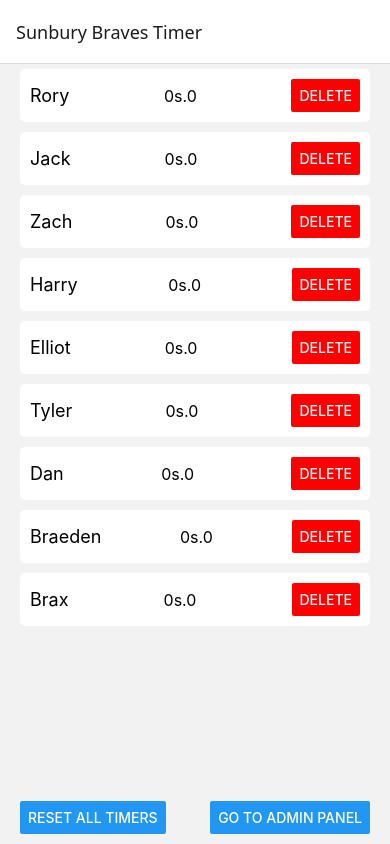
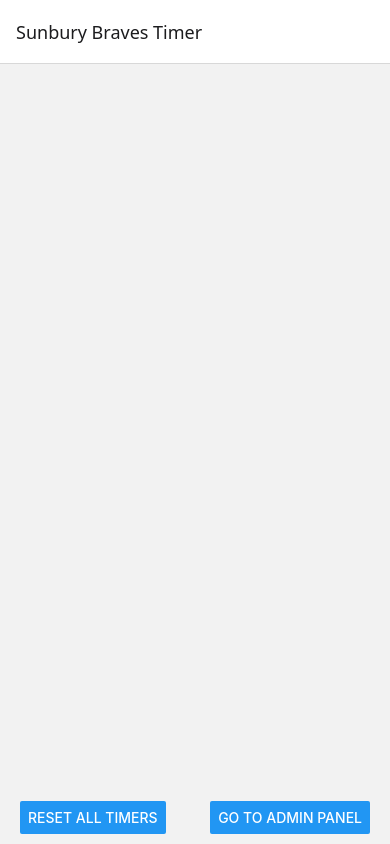
Before and after one commit to hpaffrath/SunburyBravesTimer, a React Native app: screen / in a window 390 px wide. Built offline with nearby package versions, Linux system fonts and the light colour scheme.

Commit message:
Dynamic list of timers now works.

```diff
--- a/App.js
+++ b/App.js
@@ -2,19 +2,10 @@ import React, { useState, useEffect } from 'react';
 import { AppState, StyleSheet, Text, View, TouchableOpacity, FlatList, Button, TextInput, Alert } from 'react-native';
 import { NavigationContainer } from '@react-navigation/native';
 import { createStackNavigator } from '@react-navigation/stack';
+import AsyncStorage from '@react-native-async-storage/async-storage';
 
-// Default list of timers
-const defaultTimers = [
-  { id: '1', name: 'Rory', time: 0, running: false },
-  { id: '2', name: 'Jack', time: 0, running: false },
-  { id: '3', name: 'Zach', time: 0, running: false },
-  { id: '4', name: 'Harry', time: 0, running: false },
-  { id: '5', name: 'Elliot', time: 0, running: false },
-  { id: '6', name: 'Tyler', time: 0, running: false },
-  { id: '7', name: 'Dan', time: 0, running: false },
-  { id: '8', name: 'Braeden', time: 0, running: false },
-  { id: '9', name: 'Brax', time: 0, running: false },
-];
+// Default list of timers (empty initially)
+const defaultTimers = [];
 
 const red = '#FF6347';
 const orange = '#F5CA88';
@@ -199,7 +190,7 @@ const TimerScreen = ({ timers, setTimers, navigation }) => {
 };
 
 // Admin Screen Component to add new timers
-const AdminScreen = ({ setTimers }) => {
+const AdminScreen = ({ timers, setTimers }) => {
   const [newName, setNewName] = useState('');
 
   const addName = () => {
@@ -213,7 +204,9 @@ const AdminScreen = ({ setTimers }) => {
       time: 0,
       running: false,
     };
-    setTimers((prevTimers) => [...prevTimers, newTimer]);
+    const updatedTimers = [...timers, newTimer];
+    setTimers(updatedTimers);
+    AsyncStorage.setItem('timers', JSON.stringify(updatedTimers)); // Save to storage
     setNewName('');
   };
 
@@ -244,6 +237,35 @@ const AdminScreen = ({ setTimers }) => {
 const App = () => {
   const [timers, setTimers] = useState(defaultTimers);
 
+  // Load timers from storage when the app starts
+  useEffect(() => {
+    const loadTimers = async () => {
+      try {
+        const savedTimers = await AsyncStorage.getItem('timers');
+        if (savedTimers) {
+          setTimers(JSON.parse(savedTimers));
+        }
+      } catch (error) {
+        console.error('Failed to load timers:', error);
+      }
+    };
+
+    loadTimers();
+  }, []);
+
+  // Save timers to storage whenever they change
+  useEffect(() => {
+    const saveTimers = async () => {
+      try {
+        await AsyncStorage.setItem('timers', JSON.stringify(timers));
+      } catch (error) {
+        console.error('Failed to save timers:', error);
+      }
+    };
+
+    saveTimers();
+  }, [timers]);
+
   return (
     <NavigationContainer>
       <Stack.Navigator initialRouteName="Timer">
@@ -251,7 +273,7 @@ const App = () => {
           {(props) => <TimerScreen {...props} timers={timers} setTimers={setTimers} />}
         </Stack.Screen>
         <Stack.Screen name="Admin" options={{ title: 'Admin Panel' }}>
-          {(props) => <AdminScreen {...props} setTimers={setTimers} />}
+          {(props) => <AdminScreen {...props} timers={timers} setTimers={setTimers} />}
         </Stack.Screen>
       </Stack.Navigator>
     </NavigationContainer>
```
